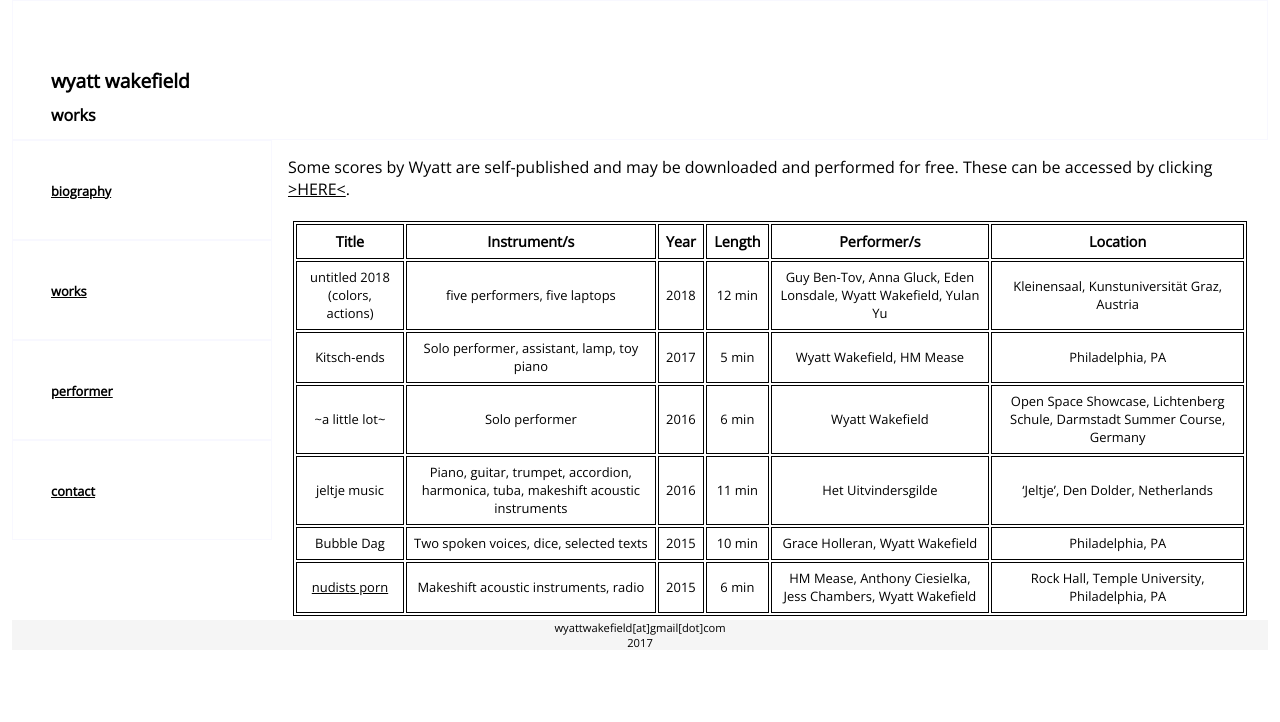
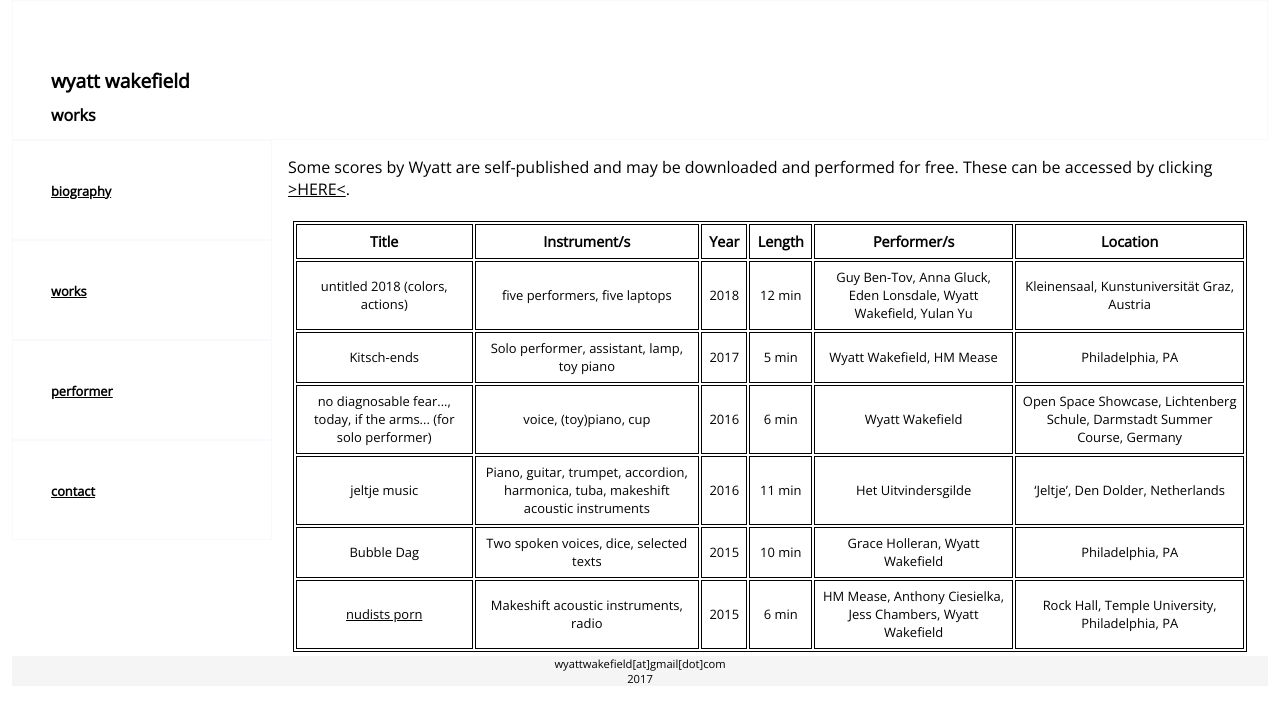
Before and after one commit to wswakefield/wswakefield.github.io, a plain HTML site: page works.html in a window 1280 px wide. Drawn offline with nearby package versions, Linux system fonts and the light colour scheme.

Commit message:
Update works.html

```diff
--- a/works.html
+++ b/works.html
@@ -51,8 +51,8 @@
                 <td>Philadelphia, PA</td>
               </tr>
               <tr>
-                <td>~a little lot~</td>
-                <td>Solo performer</td>
+                <td>no diagnosable fear..., today, if the arms... (for solo performer)</td>
+                <td>voice, (toy)piano, cup</td>
                 <td>2016</td>
                 <td>6 min</td>
                 <td>Wyatt Wakefield</td>
```
